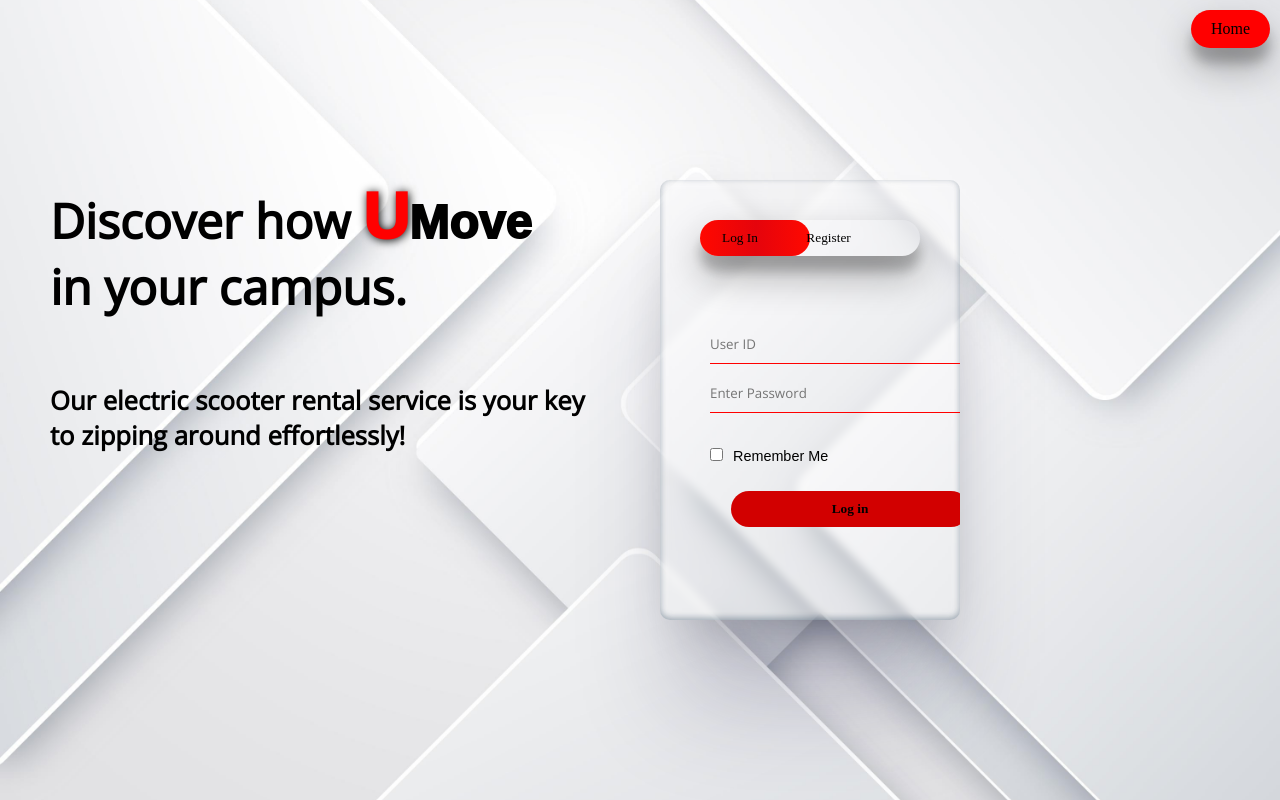
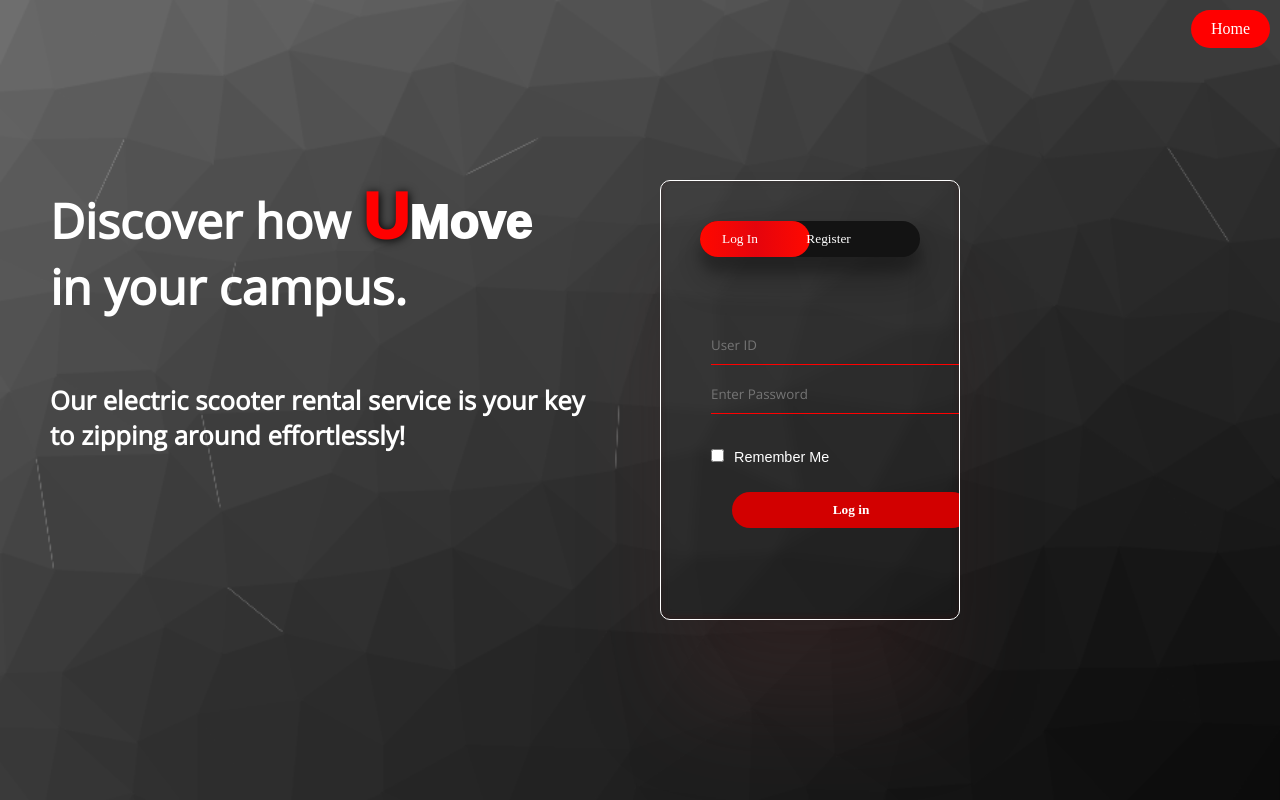
Before and after one commit to Open-Source-Chandigarh/U-Move-Scan-to-Ride-Service, a plain HTML site: page loginSignUp.html in a window 1280 px wide. Drawn offline with nearby package versions, Linux system fonts and the light colour scheme; a web font is replaced by a local one.

Commit message:
Feature: Converted into Dark theme

```diff
--- a/logincss.css
+++ b/logincss.css
@@ -16,9 +16,10 @@
 .hero{
 	height: 100%;
 	width:100%;
-	background-image: linear-gradient(rgba(0,0,0,-4),rgba(0,0,0,-4)),url('loginImg/bg1.jpg');
+	background-image: linear-gradient(rgba(0,0,0,-4),rgba(0,0,0,-4)),url('loginImg/bg2.png');
 	background-position: center;
 	background-size: cover;
+    background-blend-mode: darken;
 	position: absolute;
     display: flex;
     flex-direction: row;
@@ -29,6 +30,7 @@
     height: 500px;
     margin-left: 20px;
     padding: 30px;
+    color: white;
     animation-name: fadein;
     animation-duration: 1.6s;
     visibility: hidden;
@@ -75,8 +77,9 @@
 	background: transparent;
 	padding:5px;
     overflow: hidden;
+    border: 1px solid white ;
     border-radius: 10px;
-    box-shadow: rgba(50, 50, 93, 0.25) 0px 100px 100px -20px, rgba(0, 0, 0, 0.3) 0px 30px 60px -30px, rgba(10, 37, 64, 0.35) 0px -2px 6px 0px inset;
+    box-shadow: rgba(96, 53, 53, 0.25) 0px 100px 100px -20px, rgba(12, 12, 12, 0.3) 0px 30px 60px -30px, rgba(61, 17, 17, 0.35) 0px -2px 6px 0px inset;
     backdrop-filter: blur(5px);
     animation-name: fadeinex;
     animation-duration: 1s;
@@ -105,7 +108,8 @@
 	position: relative;
 	box-shadow: 0 0 20px 9px #ff61241f;
 	border-radius: 30px;
-  box-shadow: rgba(0, 0, 0, 0.3) 0px 19px 38px, rgba(0, 0, 0, 0.22) 0px 15px 12px;
+    box-shadow: rgba(0, 0, 0, 0.3) 0px 19px 38px, rgba(0, 0, 0, 0.22) 0px 15px 12px;
+    background-color: rgb(19, 19, 19);
 }
 
 
@@ -116,10 +120,8 @@
 	border: 0;
 	outline: none;
 	position: relative;
-  font-family: 'Bruno Ace';
-  color:black;
-
-
+    font-family: 'Bruno Ace';
+    color:rgb(255, 255, 255);
 }
 
 
@@ -170,11 +172,12 @@
     font-family: 'Bruno Ace';
     transition: all 1s;
     font-weight: bold;
+    color: white;
 }
 
 .submit-btn:hover{
-  color: white;
-  box-shadow: rgba(0, 0, 0, 0.3) 0px 19px 38px, rgba(0, 0, 0, 0.22) 0px 15px 12px;
+  color: black;
+  box-shadow: rgba(205, 204, 204, 0.3) 0px 19px 38px, rgba(96, 96, 96, 0.22) 0px 15px 12px;
   background: red;
 }
 .check-box{
@@ -186,6 +189,7 @@
 label{
     font-size: 0.9rem;
     cursor: pointer;
+    color: white;
 }
 label:hover{
     color: red;
@@ -232,14 +236,15 @@ footer a {
   padding: 10px 20px;
   border: none;
   text-decoration: none;
-	background: red;
-	border-radius: 30px;
-	transition: .5s;
+  background: red;
+  border-radius: 30px;
+  transition: .5s;
   font-family: 'Bruno Ace';
-  color: black;
-  box-shadow: rgba(0, 0, 0, 0.3) 0px 19px 38px, rgba(0, 0, 0, 0.22) 0px 15px 12px;
+  color: white;
+
 }
 
 .home-button:hover {
-  color: white;
+  color: black;
+  box-shadow: rgba(205, 204, 204, 0.3) 0px 19px 38px, rgba(96, 96, 96, 0.22) 0px 15px 12px;
 }
```
